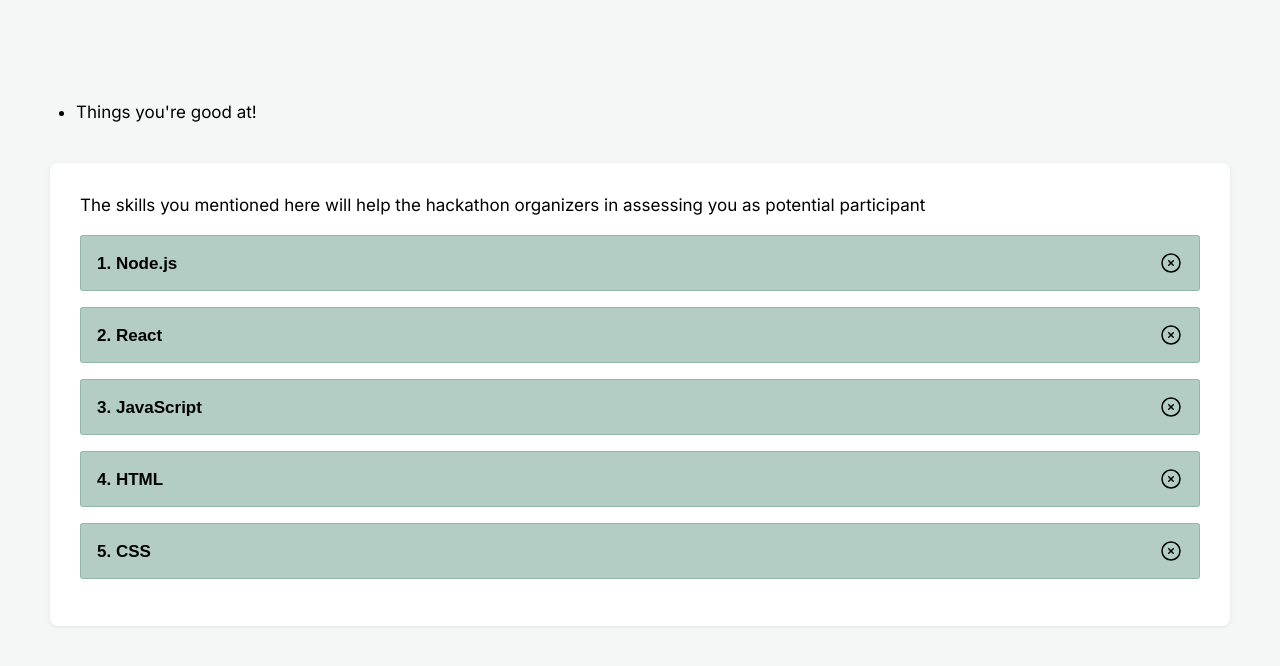
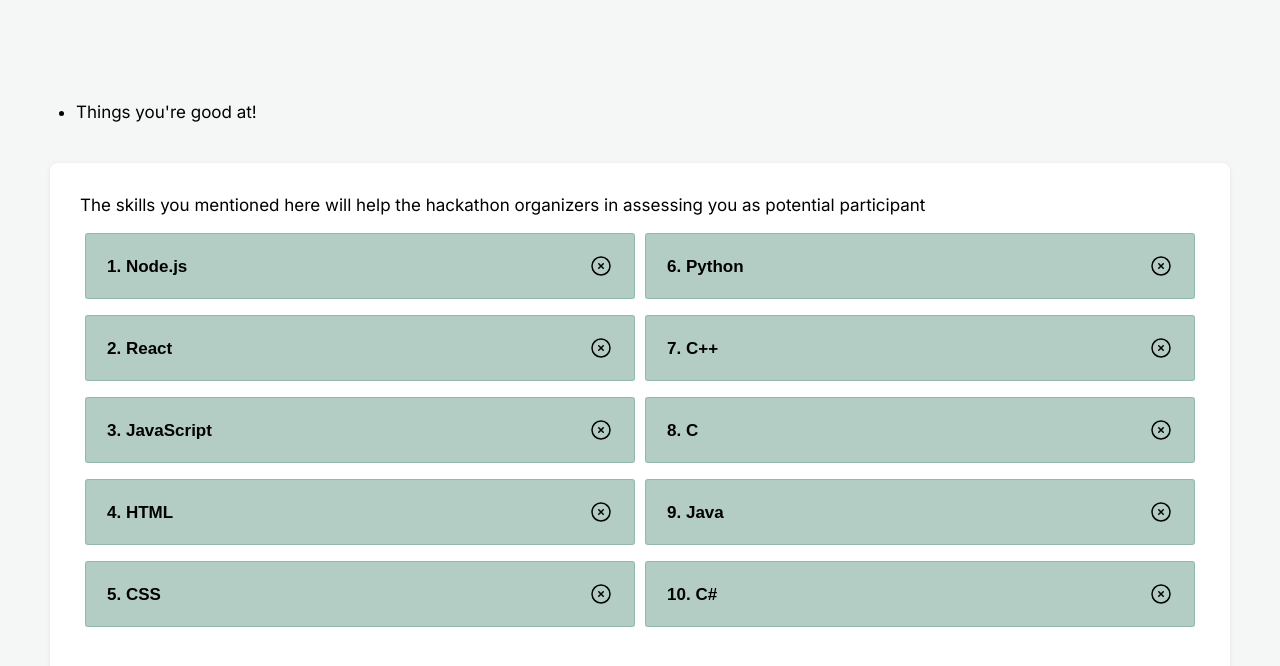
Before and after one commit to Nishu0/FoldTask, a Next.js app: page / in a window 1280 px wide. Shown: the top 666 px of the page. Built offline with nearby package versions, Linux system fonts and the light colour scheme.

Commit message:
Component Working

```diff
--- /dev/null
+++ b/components/SkillsColumn.tsx
@@ -0,0 +1,60 @@
+"use client";
+import React from 'react';
+
+interface Skill {
+  id: number;
+  name: string;
+}
+
+interface SkillsColumnProps {
+  skills: Skill[];
+  handleDragStart: (e: React.DragEvent<HTMLLIElement>, id: number) => void;
+  handleDrop: (e: React.DragEvent<HTMLLIElement>, index: number) => void;
+  handleDragOver: (e: React.DragEvent<HTMLLIElement>) => void;
+}
+
+const SkillsColumn: React.FC<SkillsColumnProps> = ({
+  skills,
+  handleDragStart,
+  handleDrop,
+  handleDragOver,
+}) => {
+  return (
+    <ul className="skillsList">
+      {skills.map((skill, index) => (
+        <li
+          key={skill.id}
+          className="skillsListItem"
+          onDragOver={handleDragOver}
+          onDrop={(e) => handleDrop(e, index)}
+          draggable={true}
+          onDragStart={(e) => handleDragStart(e, skill.id)}
+        >
+          <div>
+            <span className="span">
+              {skill.id}. {skill.name}
+            </span>
+            <button type="button">
+              <svg
+                xmlns="http://www.w3.org/2000/svg"
+                fill="none"
+                viewBox="0 0 24 24"
+                strokeWidth={1.5}
+                stroke="#000"
+                className="w-6 h-6"
+              >
+                <path
+                  strokeLinecap="round"
+                  strokeLinejoin="round"
+                  d="M9.75 9.75l4.5 4.5m0-4.5l-4.5 4.5M21 12a9 9 0 11-18 0 9 9 0 0118 0z"
+                />
+              </svg>
+            </button>
+          </div>
+        </li>
+      ))}
+    </ul>
+  );
+};
+
+export default SkillsColumn;
--- a/components/SkillsList.tsx
+++ b/components/SkillsList.tsx
@@ -9,6 +9,11 @@
     { id: 3, name: 'JavaScript' },
     { id: 4, name: 'HTML' },
     { id: 5, name: 'CSS' },
+    {id: 6, name: 'Python' },
+    {id: 7, name: 'C++' },
+    {id: 8, name: 'C' },
+    {id: 9, name: 'Java' },
+    {id: 10, name: 'C#' },
   ]);
 
 const handleDragStart = (e: React.DragEvent<HTMLLIElement>, id: number) => {
@@ -32,8 +37,10 @@
 };
 
 return (
+  <div className='skillsListContainer'>
+    <div className='skillsListColumn'>
       <ul className="skillsList">
-        {skills.map((skill, index) => (
+        {skills.slice(0, 5).map((skill, index) => (
             <li
                 key={skill.id}
                 className="skillsListItem"
@@ -55,7 +62,33 @@
             </li>
         ))}
       </ul>
-  );
-};
+    </div>
+    <div className="skillsListColumn">
+        <ul className="skillsList">
+          {skills.slice(5).map((skill, index) => (
+              <li
+                  key={skill.id}
+                  className="skillsListItem"
+                  onDragOver={handleDragOver}
+                  onDrop={(e) => handleDrop(e, index + 5)}
+                  draggable={true}
+                  onDragStart={(e) => handleDragStart(e, skill.id)}
+              >
+                <div>
+                  <span className='span'>
+                    {skill.id}. {skill.name}
+                  </span>
+                  <button type="button">
+                      <svg xmlns="http://www.w3.org/2000/svg" fill="none" viewBox="0 0 24 24" strokeWidth={1.5} stroke="#000" className="w-6 h-6">
+                          <path strokeLinecap="round" strokeLinejoin="round" d="M9.75 9.75l4.5 4.5m0-4.5l-4.5 4.5M21 12a9 9 0 11-18 0 9 9 0 0118 0z" />
+                      </svg>
+                  </button>
+                </div>
+              </li>
+          ))}
+        </ul>
+    </div>
+  </div>
+);};
 
 export default SkillsList;
--- a/styles/globals.css
+++ b/styles/globals.css
@@ -35,10 +35,19 @@
 .skillsList {
   list-style: none;
   padding: 0;
+  display: flex;
+  flex-direction: column;
+  align-items: center;
+  width: 100%;
+  margin: 10px 0px;
 }
 
 .skillsListItem {
   display: flex;
+  flex-direction: row;
+  justify-content: space-between;
+  width: 100%;
+  padding: 5px;
   background-color: rgb(179, 205, 197);
   border-radius: 3px;
   border: 1px solid rgba(11, 99, 83, 0.2);
@@ -76,3 +85,20 @@
   width: 24px;
   outline: none;
 }
+
+.skillsListContainer{
+  display: flex;
+  flex-direction: row;
+  justify-content: space-between;
+  width: 100%;
+  /* margin: 10px 0px; */
+}
+
+.skillsListColumn{
+  display: flex;
+  flex-direction: column;
+  align-items: center;
+  width: 50%;
+  padding: 5px;
+
+}
```
Lines whose indentation alone changed are shown as unchanged.
